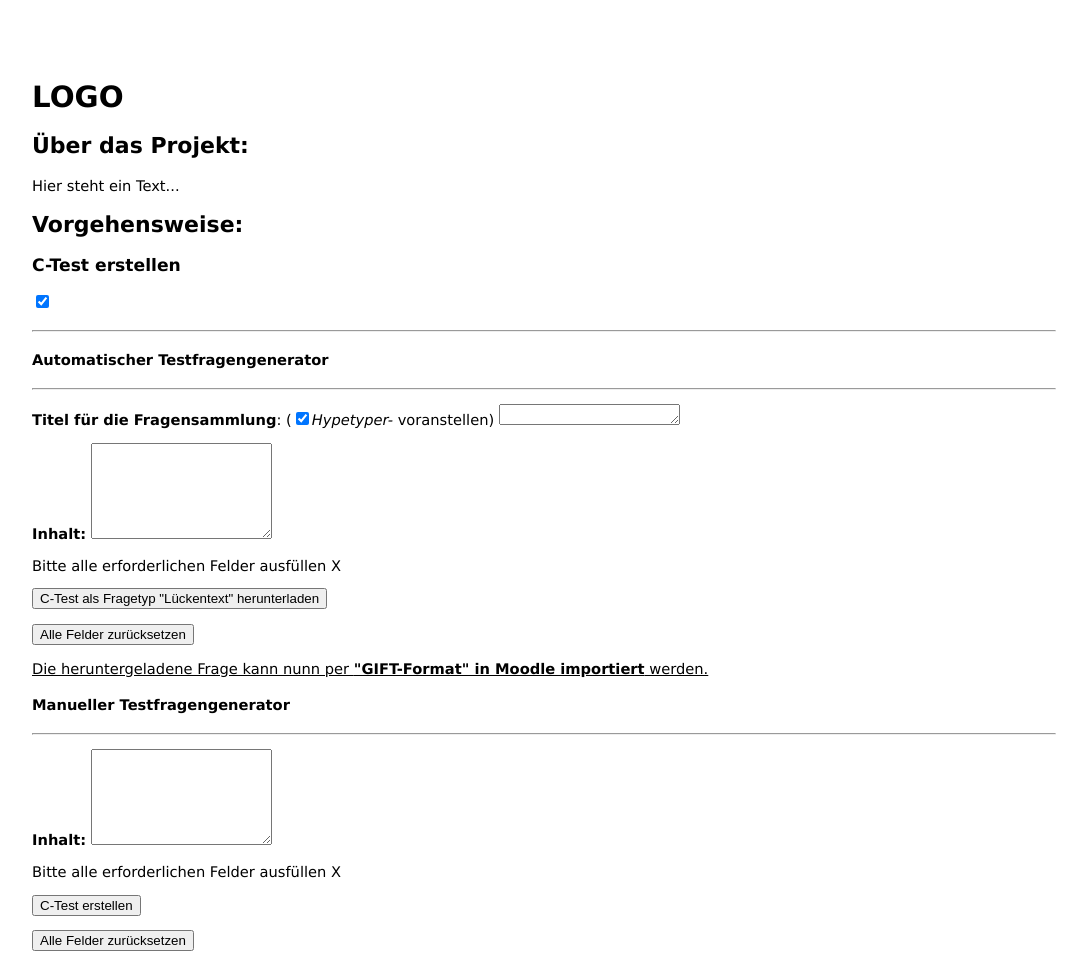
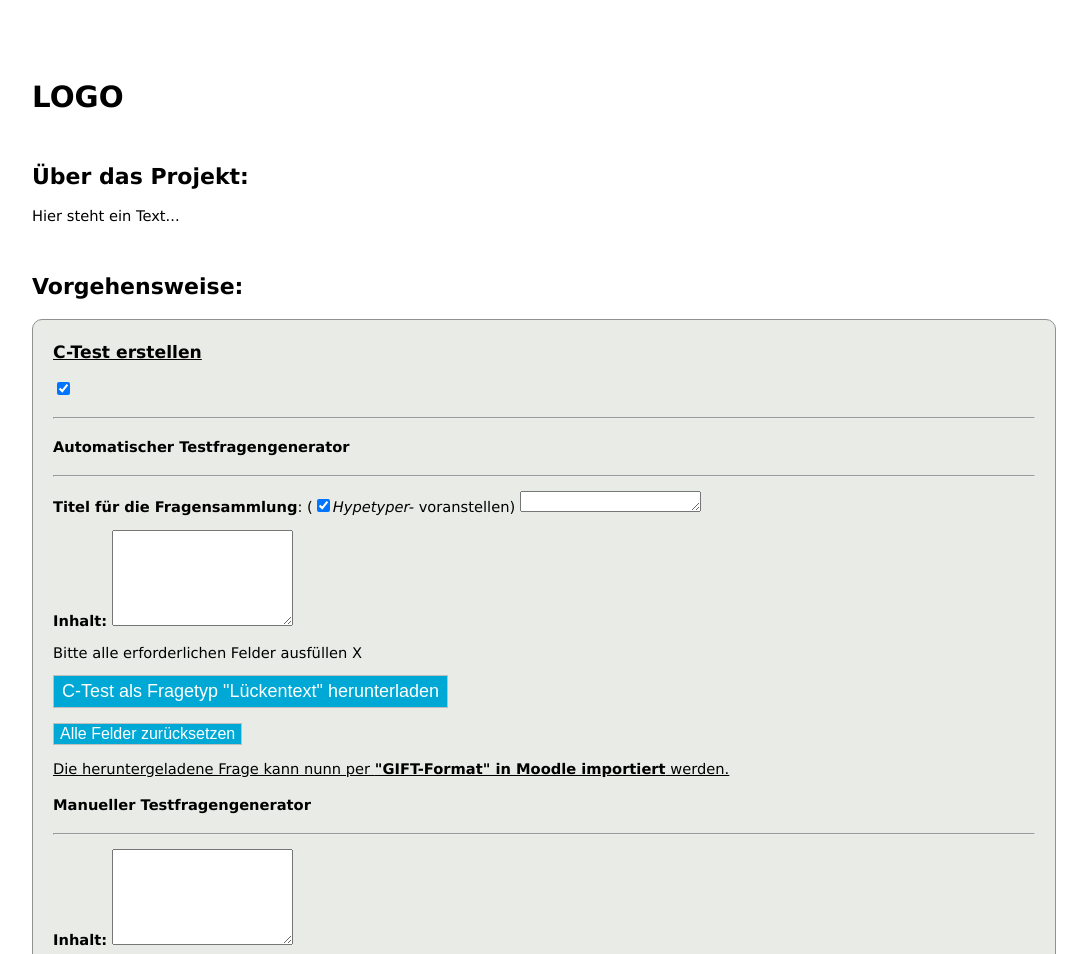
Before and after one commit to TRMSC/moodle-ctest-generator, a plain HTML site: page index.html in a window 1280 px wide. Shown: the top 954 px of the page, without its empty margins (96-1183 px from the left). Drawn offline with Linux system fonts and the light colour scheme.

Commit message:
add further parts

```diff
--- a/style.css
+++ b/style.css
@@ -21,3 +21,42 @@ html {
         margin: 20px 25px;
     }
 }
+.part {
+    margin-top: 50px;
+}
+.smallpart {
+    margin-top: 20px;
+    border: 1px solid #919191;
+    border-radius: 10px;
+    padding: 5px 20px 10px 20px;
+    background-color: #7b876d2b;
+}
+h3 {
+    text-decoration: underline;
+}
+input[type="button"] {
+    cursor: pointer;
+    border-style:solid;
+    border-width:1px;
+    border-color:#bebebe;
+    background-color:#00a8d5;
+    color:#ffffff;
+    text-align:center;
+    font-size: 12pt;
+}
+input[type="button"]:hover {
+    background-color:#ff6600;
+}
+.bigbutton {
+    font-size: large!important;
+    padding: 5px 8px;
+}
+a {
+    color: #0089ae;
+}
+a:hover {
+    color:#ff6600;
+}
+.lightline {
+    color: #bbb;
+}
```
